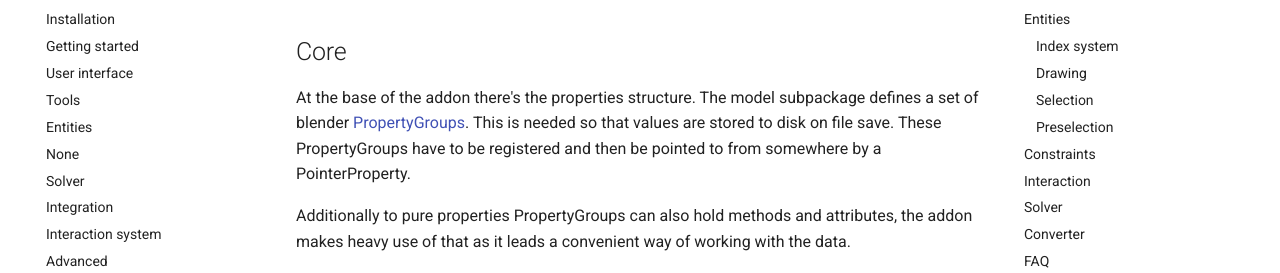
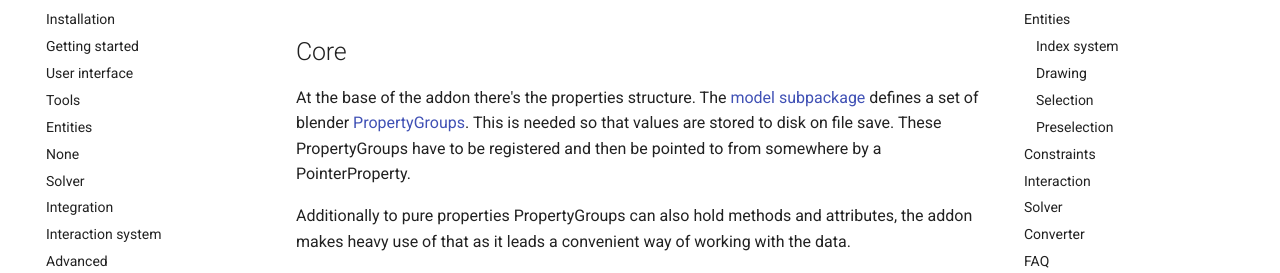
Before and after one commit to hlorus/CAD_Sketcher, an MkDocs documentation site: the page built from docs/code_docs.md, in a window 1280 px wide and 900 px high. Shown: the part 146-419 px from the top of the window. Built offline with MkDocs 1.6.1 and Material for MkDocs 9.7.7, drawn with Linux system fonts in a browser that asks for light colours; part of the change alters nothing that is shown.

```diff
--- a/docs/code_docs.md
+++ b/docs/code_docs.md
@@ -1,6 +1,6 @@
 # Code Documentation
 ## Core
-At the base of the addon there's the properties structure. The model subpackage defines
+At the base of the addon there's the properties structure. The [model subpackage](https://github.com/hlorus/CAD_Sketcher/tree/main/model) defines
 a set of blender [PropertyGroups](https://docs.blender.org/api/current/bpy.types.PropertyGroup.html). This is needed so that values are stored to disk on file save. These PropertyGroups have to be registered
 and then be pointed to from somewhere by a PointerProperty.
 
```
